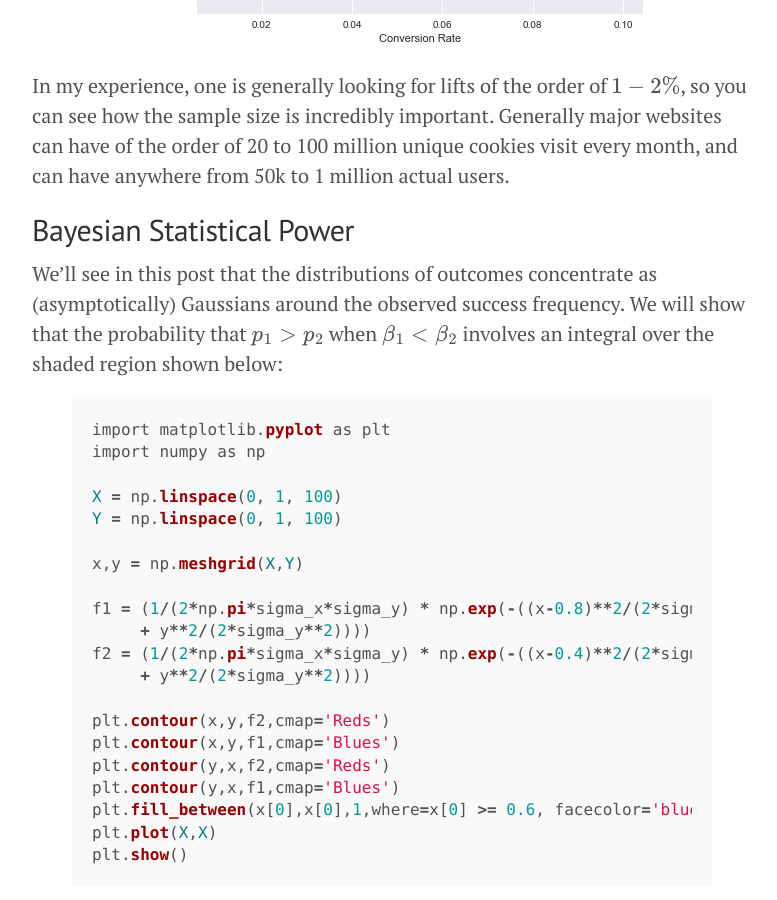
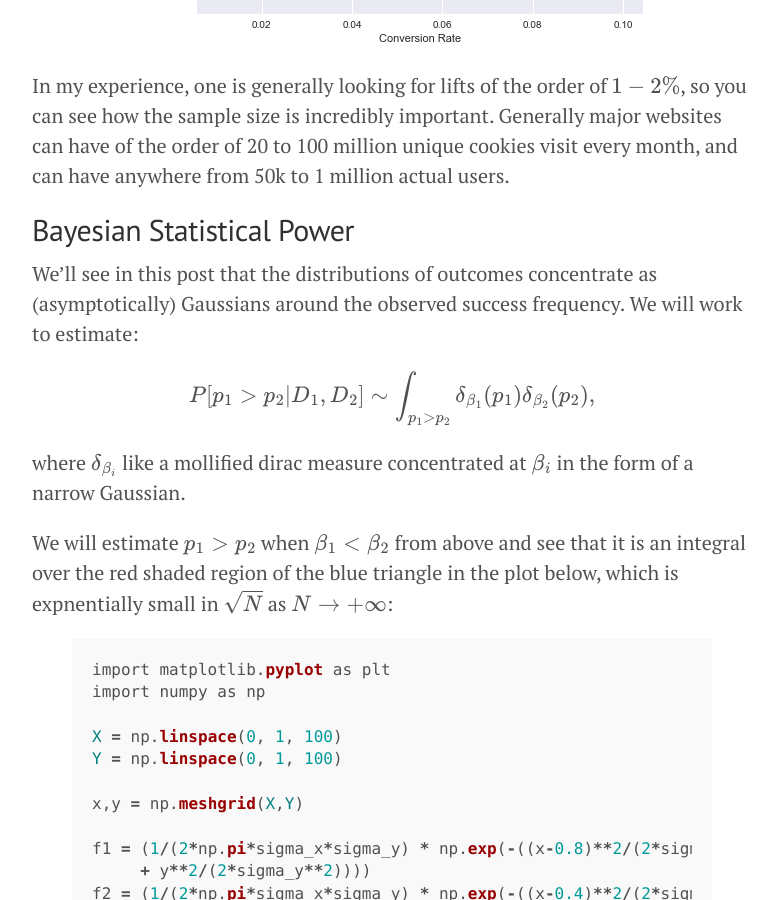
Before and after one commit to doriang102/doriang102.github.io, a Jekyll site: the page built from _posts/2017-06-10-hypothesis-testing-part-2-statistical-power.md, in a window 1280 px wide and 900 px high, scrolled down 3153 px. Shown: the whole window, without its empty margins (248-1025 px from the left). Built offline with Jekyll 4.4.1, drawn with Linux system fonts in a browser that asks for light colours; our own code applies the rules of GitHub Pages for plain Markdown files; formulas are drawn with MathJax 3.

Commit message:
Update 2017-06-10-hypothesis-testing-part-2-statistical-power.md

```diff
--- a/_posts/2017-06-10-hypothesis-testing-part-2-statistical-power.md
+++ b/_posts/2017-06-10-hypothesis-testing-part-2-statistical-power.md
@@ -91,7 +91,13 @@ In my experience, one is generally looking for lifts of the order of $$1-2\%$$,
 
 ## Bayesian Statistical Power
 
-We'll see in this post that the distributions of outcomes concentrate as (asymptotically) Gaussians around the observed success frequency. We will show that the probability that $$p_1 > p_2$$ when $$\beta_1 < \beta_2$$ involves an integral over the shaded region shown below:
+We'll see in this post that the distributions of outcomes concentrate as (asymptotically) Gaussians around the observed success frequency. We will work to estimate:
+
+$$ P[p_1 > p_2 | D_1,D_2] \sim \int_{p_1>p_2} \delta_{\beta_1}(p_1) \delta_{\beta_2}(p_2),$$
+
+where $$\delta_{\beta_i}$$ like a mollified dirac measure concentrated at $$\beta_i$$ in the form of a narrow Gaussian.
+
+We will estimate $$p_1 > p_2$$ when $$\beta_1 < \beta_2$$ from above and see that it is an integral over the red shaded region of the blue triangle in the plot below, which is expnentially small in $$\sqrt{N}$$ as $$N \to +\infty$$:
 
 {% highlight ruby %}
 import matplotlib.pyplot as plt
```
